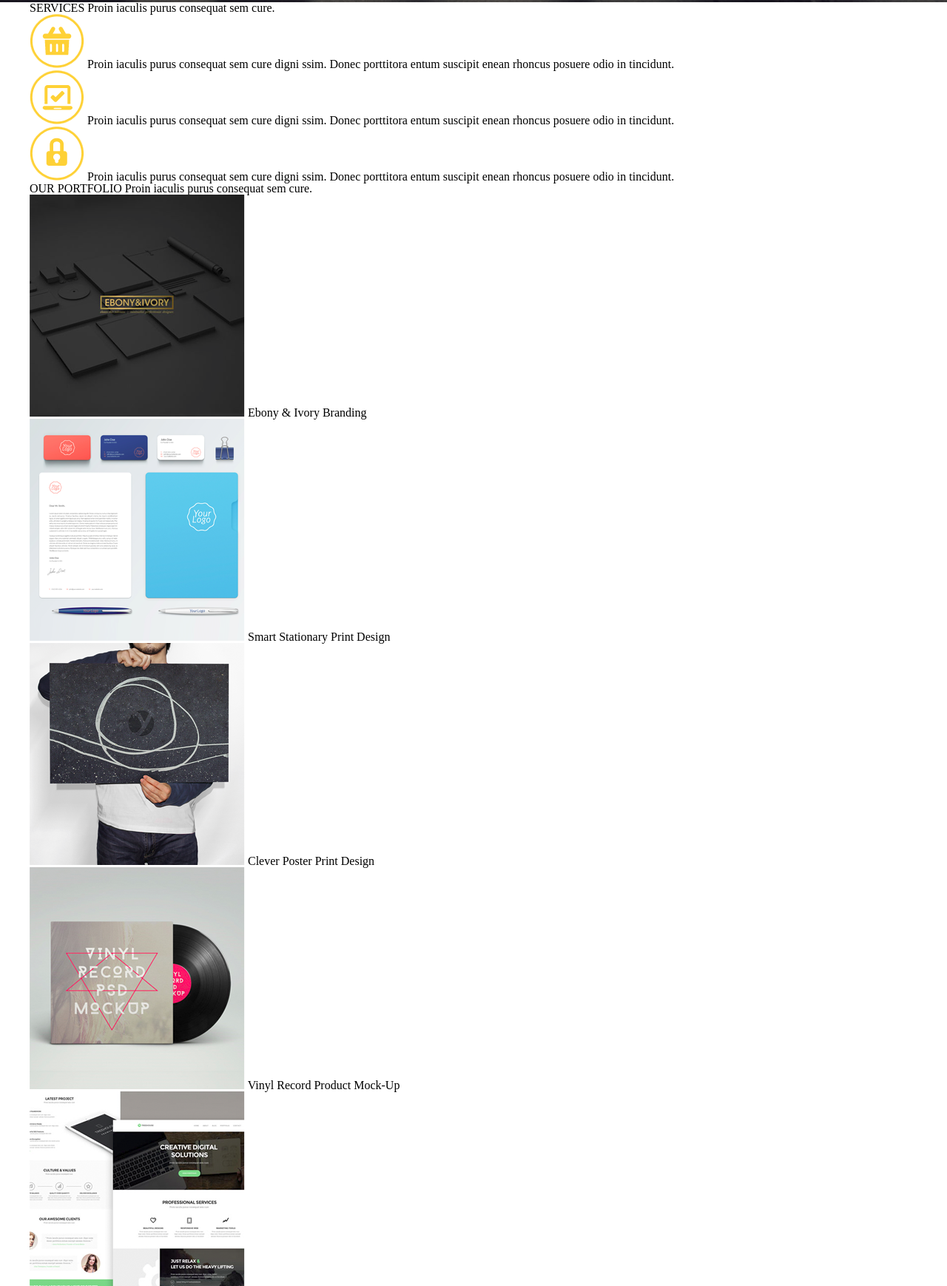
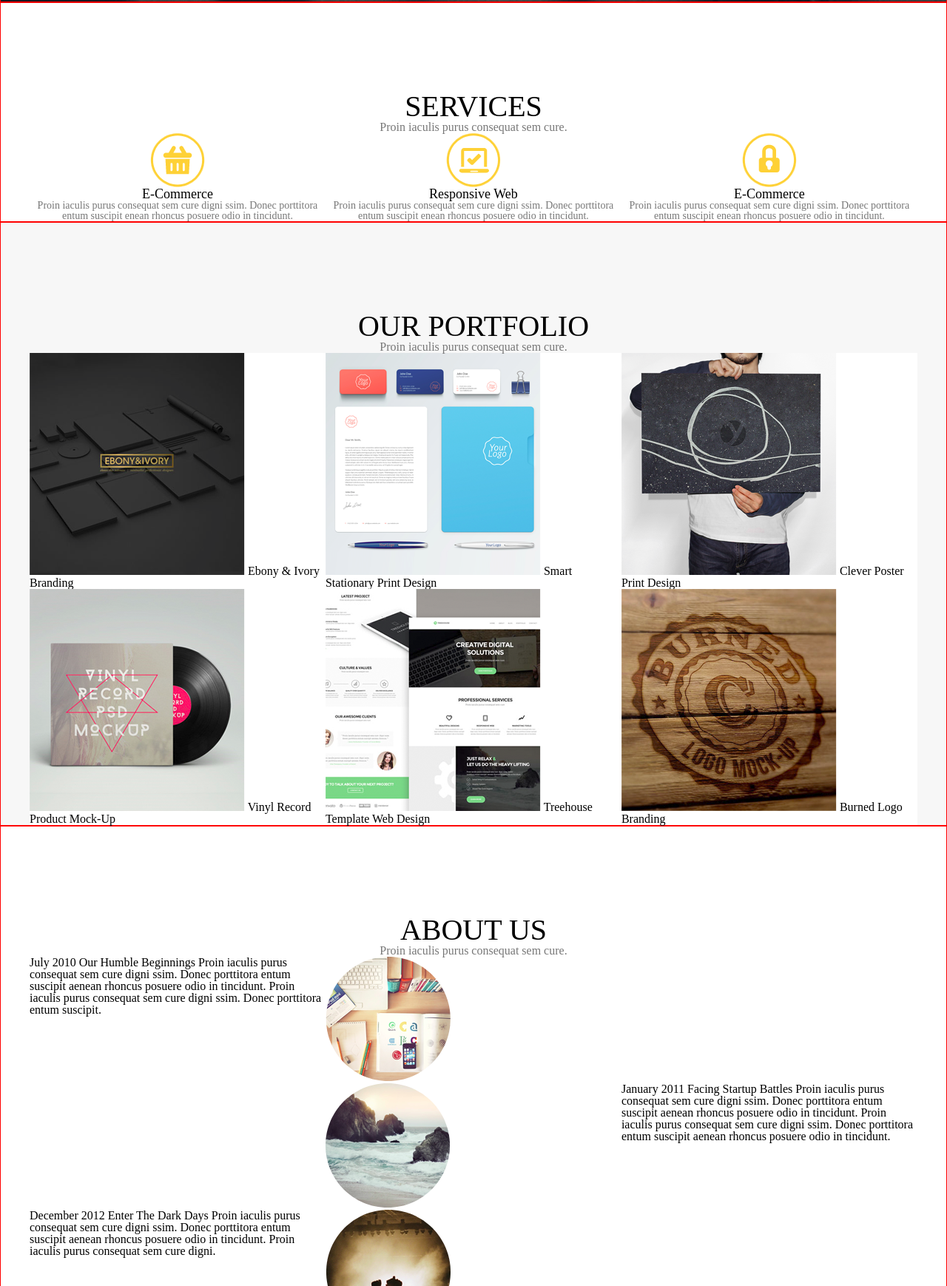
Before and after one commit to mczekala/portfolio, a website: page index.html in a window 1280 px wide. Shown: the part 797-2535 px from the top of the page at 74% size. Drawn offline with Linux system fonts and the light colour scheme.

Commit message:
add styles

```diff
--- a/index.html
+++ b/index.html
@@ -32,36 +32,38 @@
 		</section>
 		<section class="services">
 			<div class="container">
-				SERVICES
-				Proin iaculis purus consequat sem cure.
-				<div class="box">
+				<div class="section-title">SERVICES</div>
+				<div class="section-text">Proin iaculis purus consequat sem cure.</div>
+				<div class="row clearfix">
+					<div class="box col-4">
 						<img src="./images/1-icon.png"/>
-					<title>E-Commerce</title>
-					<text>
+						<div class="title">E-Commerce</div>
+						<div class="text">
 							Proin iaculis purus consequat sem cure digni ssim. Donec porttitora entum suscipit enean rhoncus posuere odio in tincidunt.
-					</text>
 						</div>
-				<div class="box">
+					</div>
+					<div class="box col-4">
 						<img src="./images/2-icon.png"/>
-					<title>Responsive Web</title>
-					<text>
+						<div class="title">Responsive Web</div>
+						<div class="text">
 							Proin iaculis purus consequat sem cure digni ssim. Donec porttitora entum suscipit enean rhoncus posuere odio in tincidunt.
-					</text>
 						</div>
-				<div class="box">
+					</div>
+					<div class="box col-4">
 						<img src="./images/3-icon.png"/>
-					<title>E-Commerce</title>
-					<text>
+						<div class="title">E-Commerce</div>
+						<div class="text">
 							Proin iaculis purus consequat sem cure digni ssim. Donec porttitora entum suscipit enean rhoncus posuere odio in tincidunt.
-					</text>
+						</div>
+					</div>
 				</div>
 			</div>
 		</section>
 		<section class="portfolio">
 			<div class="container">
-				OUR PORTFOLIO
-				Proin iaculis purus consequat sem cure.
-				<div class="row">
+				<div class="section-title">OUR PORTFOLIO</div>
+				<div class="section-text">Proin iaculis purus consequat sem cure.</div>
+				<div class="row clearfix">
 					<div class="col-4">
 						<img src="./images/1-portfolio.png"/>
 						<span class="top">Ebony & Ivory</span>
@@ -78,7 +80,7 @@
 						<span class="bottom">Print Design</span>
 					</div>
 				</div>
-				<div class="row">
+				<div class="row clearfix">
 					<div class="col-4">
 						<img src="./images/4-portfolio.png"/>
 						<span class="top">Vinyl Record</span>
@@ -98,54 +100,57 @@
 			</div>
 		</section>
 		<section class="about">
-			ABOUT US
-			Proin iaculis purus consequat sem cure.
-			<div class="row">
+			<div class="container">
+				<div class="section-title">ABOUT US</div>
+				<div class="section-text">Proin iaculis purus consequat sem cure.</div>
+				<div class="row clearfix">
 					<div class="col-4">
 						<span class="top">July 2010 Our Humble Beginnings</span>
 						<span class="bottom">Proin iaculis purus consequat sem cure digni ssim. Donec porttitora entum suscipit aenean rhoncus posuere odio in tincidunt. Proin iaculis purus consequat sem cure digni ssim. Donec porttitora entum suscipit.</span>
 					</div>
 					<div class="col-4">
-					<img src="./images/5-portfolio.png"/>
+						<img src="./images/1-about.png"/>
 					</div>
 				</div>
-			<div class="row">
-				<div class="col-4-offset col-4">
-					<img src="./images/5-portfolio.png"/>
+				<div class="row clearfix">
+					<div class="col-offset-4 col-4">
+						<img src="./images/2-about.png"/>
 					</div>
 					<div class="col-4">
 						<span class="top">January 2011 Facing Startup Battles</span>
 						<span class="bottom">Proin iaculis purus consequat sem cure digni ssim. Donec porttitora entum suscipit aenean rhoncus posuere odio in tincidunt. Proin iaculis purus consequat sem cure digni ssim. Donec porttitora entum suscipit aenean rhoncus posuere odio in tincidunt.</span>
 					</div>
 				</div>
-			<div class="row">
+				<div class="row clearfix">
 					<div class="col-4">
 						<span class="top">December 2012 Enter The Dark Days</span>
 						<span class="bottom">Proin iaculis purus consequat sem cure digni ssim. Donec porttitora entum suscipit aenean rhoncus posuere odio in tincidunt. Proin iaculis purus consequat sem cure digni.</span>
 					</div>
 					<div class="col-4">
-					<img src="./images/5-portfolio.png"/>
+						<img src="./images/3-about.png"/>
 					</div>
 				</div>
-			<div class="row">
-				<div class="col-4-offset col-4">
-					<img src="./images/5-portfolio.png"/>
+				<div class="row clearfix">
+					<div class="col-offset-4 col-4">
+						<img src="./images/4-about.png"/>
 					</div>
 					<div class="col-4">
 						<span class="top">february 2014 Our Triumph</span>
 						<span class="bottom">Proin iaculis purus consequat sem cure digni ssim. Donec porttitora entum suscipit aenean rhoncus posuere odio in tincidunt. Proin iaculis purus consequat sem cure digni </span>
 					</div>
 				</div>
-			<div class="row">
-				<div class="col-4-offset col-4">
+				<div class="row clearfix">
+					<div class="col-offset-4 col-4">
 						OUR STORY CONTINUES ...
+					</div>
 				</div>
 			</div>
 		</section>
 		<section class="team">
 			<div class="container">
-				Proin iaculis purus consequat sem cure.
-				<div class="row">
+				<div class="section-title">OUR AMAZING TEAM</div>
+				<div class="section-text">Proin iaculis purus consequat sem cure.</div>
+				<div class="row clearfix">
 					<div class="col-4">
 						<img src="./images/black-photo.png">
 						Kimberly Thompson Marketer
@@ -168,8 +173,7 @@
 					</div>
 				</div>
 				Proin iaculis purus consequat sem cure  digni ssim donec porttitora entum suscipit aenean rhoncus posuere odio in tincidunt proin iaculis.
-			</div>
-			<div class="row">
+				<div class="row clearfix">
 					<div class="col-3">
 						<img src="./images/1-partner.png">
 					</div>
@@ -183,18 +187,22 @@
 						<img src="./images/4-partner.png">
 					</div>
 				</div>
+			</div>
 		</section>
 		<section class="contact">
 			<div class="container">
-				Proin iaculis purus consequat sem cure.
+				<div class="section-title">CONTACT US</div>
+				<div class="section-text">Proin iaculis purus consequat sem cure.</div>
 			</div>
 		</section>
 		<footer>
+			<div class="container">
 				© Copyright 2014 FreebiesXpress.com
 				<i class="fab fa-twitter"></i>
 				<i class="fab fa-facebook-f"></i>
 				<i class="fab fa-pinterest-p"></i>
 				<i class="fab fa-google-plus-g"></i>
+			</div>
 		</footer>
 	</body>
 </html>
--- a/sass/style.scss
+++ b/sass/style.scss
@@ -1,3 +1,41 @@
+[class*="col-"] {
+	float: left;
+	min-height: 100px;
+ }
+
+.clearfix {
+	&::before, &::after {
+		content: "";
+		display: table;
+		clear: both;
+	}
+}
+
+.col-1 {width: 8.33%;}
+.col-2 {width: 16.66%;}
+.col-3 {width: 25%;}
+.col-4 {width: 33.33%;}
+.col-5 {width: 41.66%;}
+.col-6 {width: 50%;}
+.col-7 {width: 58.33%;}
+.col-8 {width: 66.66%;}
+.col-9 {width: 75%;}
+.col-10 {width: 83.33%;}
+.col-11 {width: 91.66%;}
+.col-12 {width: 100%;}
+
+.col-offset-1 {margin-left: 8.33%;}
+.col-offset-2 {margin-left: 16.66%;}
+.col-offset-3 {margin-left: 25%;}
+.col-offset-4 {margin-left: 33.33%;}
+.col-offset-5 {margin-left: 41.66%;}
+.col-offset-6 {margin-left: 50%;}
+.col-offset-7 {margin-left: 58.33%;}
+.col-offset-8 {margin-left: 66.66%;}
+.col-offset-9 {margin-left: 75%;}
+.col-offset-10 {margin-left: 83.33%;}
+.col-offset-11 {margin-left: 91.66%;}
+.col-offset-12 {margin-left: 100%;}
 
 * {
 	box-sizing: border-box;
@@ -5,6 +43,17 @@
 .container {
 	max-width: 1200px;
 	width: 100%;
+	margin: 0 auto;
+}
+.section-title {
+	font-size: 40px;
+	text-align: center;
+	margin: 15vh auto 0 auto;
+}
+.section-text {
+	font-size: 16px;
+	color: #777777;
+	text-align: center;
 	margin: 0 auto;
 }
 .hero {
@@ -49,5 +98,30 @@
 	background-size: cover;
 	background-position: center;
 	min-height: 100vh;
-
 }
+.services {
+	.box {
+		img {
+			display: block;
+			margin: 0 auto;
+		}
+		.title {
+			font-size: 18px;
+			text-align: center;
+		}
+		.text {
+			font-size: 14px;
+			color: #777777;
+			text-align: center;
+		}
+	}
+}
+.portfolio {
+	background-color: #f7f7f7;
+	[class*="col-"] {
+		background-color: #fff;
+	}
+}
+section {
+	border: 1px solid red;
+}
```
Also changed, not shown: css/style.css, images/1-about.png (added), images/2-about.png (added), images/3-about.png (added), images/4-about.png (added), img/1-about.png (added), img/2-about.png (added), img/3-about.png (added), img/4-about.png (added), 1 other file. Lines whose indentation alone changed are shown as unchanged.
